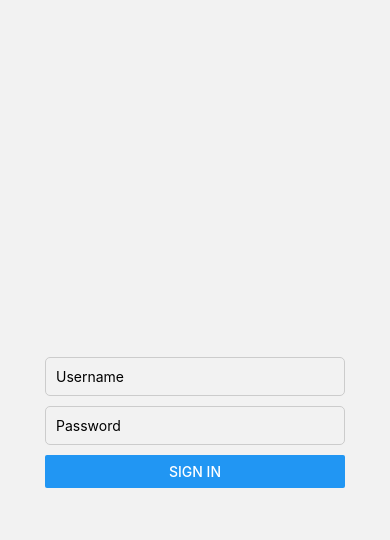
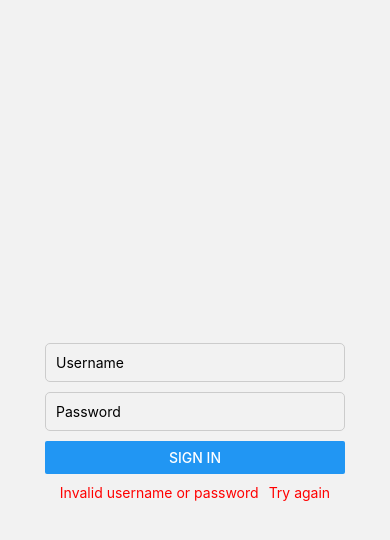
Before and after one commit to Highbeek/Threads_clone, a React Native app: screen /Sign in a window 390 px wide. Both pictures are taken after a click on the button "SIGN IN". Shown: the top 540 px of the page. Built offline with nearby package versions, Linux system fonts and the light colour scheme.

Commit message:
implemented activescreen for activity

```diff
--- a/Src/screens/ActivityScreen.js
+++ b/Src/screens/ActivityScreen.js
@@ -1,4 +1,4 @@
-import React from "react";
+import React, { useState } from "react";
 import {
   View,
   Text,
@@ -10,7 +10,6 @@ import {
 import { Octicons } from "@expo/vector-icons";
 import users from "../../assets/data/user";
 import { styles } from "../styles/styles";
-
 const links = [
   { name: "All" },
   { name: "Follows" },
@@ -22,6 +21,12 @@ const links = [
 ];
 
 export default function ActivityScreen() {
+  const [activeButton, setActiveButton] = useState("All");
+
+  const handleButtonClick = (buttonName) => {
+    setActiveButton(buttonName);
+  };
+
   return (
     <View style={styles.actContainer}>
       <Text style={styles.activityHeader}>Activity</Text>
@@ -31,8 +36,22 @@ export default function ActivityScreen() {
         style={styles.linksContainer}
       >
         {links.map((item) => (
-          <TouchableOpacity key={item.name} style={styles.activityBtn}>
-            <Text style={styles.btnText}>{item.name}</Text>
+          <TouchableOpacity
+            key={item.name}
+            style={[
+              styles.activityBtn,
+              activeButton === item.name && styles.activeButton,
+            ]}
+            onPress={() => handleButtonClick(item.name)}
+          >
+            <Text
+              style={[
+                styles.btnText,
+                activeButton === item.name && styles.activeButtonText,
+              ]}
+            >
+              {item.name}
+            </Text>
           </TouchableOpacity>
         ))}
       </ScrollView>
@@ -47,11 +66,13 @@ export default function ActivityScreen() {
           Get notified when people follow you and like or reply to your posts.
         </Text>
         <TouchableOpacity style={styles.notificationBtn}>
-          <Text style={styles.notText}>Turn On</Text>
+          <Text>Turn On</Text>
         </TouchableOpacity>
       </View>
-      <ScrollView>
-        {users.map((user, index) => (
+      <ScrollView showsVerticalScrollIndicator={false}>
+        {activeButton === "All" &&
+
+          users.map((user, index) => (
             <View key={index} style={styles.userContainer}>
               <Image
                 source={{ uri: user.profileImage }}
@@ -69,6 +90,7 @@ export default function ActivityScreen() {
               </TouchableOpacity>
             </View>
           ))}
+        {/* Repeat similar structure for other buttons */}
       </ScrollView>
     </View>
   );
--- a/Src/screens/SignInScreen.js
+++ b/Src/screens/SignInScreen.js
@@ -1,6 +1,6 @@
 import React, { useState } from "react";
-import { View, TextInput, Button, StyleSheet } from "react-native";
-import { useDispatch, useSelector } from "react-redux";
+import { View, TextInput, Button, StyleSheet, Alert, Text } from "react-native";
+import { useDispatch } from "react-redux";
 import { useNavigation } from "@react-navigation/native";
 import { login } from "../slices/userSlice";
 import users from "../../assets/data/user";
@@ -8,9 +8,9 @@ import users from "../../assets/data/user";
 export default function SignInScreen() {
   const [username, setUsername] = useState("");
   const [password, setPassword] = useState("");
+  const [errorMessage, setErrorMessage] = useState("");
   const dispatch = useDispatch();
   const navigation = useNavigation();
-  const isLoggedIn = useSelector((state) => state.user.isLoggedIn);
 
   const handleSignIn = () => {
     const user = users.find(
@@ -21,10 +21,9 @@ export default function SignInScreen() {
       dispatch(login(user));
       setUsername("");
       setPassword("");
-      navigation.navigate("MainApp"); // Navigate immediately
+      navigation.navigate("MainApp");
     } else {
-      // Handle invalid credentials, show an error message, etc.
-      console.log("Invalid credentials");
+      setErrorMessage("Invalid username or password");
     }
   };
 
@@ -45,6 +44,12 @@ export default function SignInScreen() {
           onChangeText={setPassword}
         />
         <Button title="Sign In" onPress={handleSignIn} />
+        {errorMessage ? (
+          <View style={styles.error}>
+            <Text style={styles.errorMessage}>{errorMessage}</Text>
+            <Text style={styles.errorMessage}>Try again</Text>
+          </View>
+        ) : null}
       </View>
     </View>
   );
@@ -68,4 +73,14 @@ const styles = StyleSheet.create({
     borderColor: "#ccc",
     borderRadius: 5,
   },
+  error: {
+    flexDirection: "row",
+    alignItems: "center",
+    justifyContent: "center",
+    gap: 10,
+  },
+  errorMessage: {
+    color: "red",
+    marginTop: 10,
+  },
 });
--- a/Src/styles/styles.js
+++ b/Src/styles/styles.js
@@ -62,7 +62,6 @@ export const styles = StyleSheet.create({
   inputTxt: {
     fontSize: 16,
     marginBottom: 10,
-
   },
   attachContainer: {
     flexDirection: "row",
@@ -79,23 +78,30 @@ export const styles = StyleSheet.create({
     fontSize: 40,
     fontWeight: "700",
     marginHorizontal: 10,
+    marginVertical:10
   },
   linksContainer: {
     marginLeft: 10,
   },
   activityBtn: {
-    borderWidth: 1,
-    paddingHorizontal: 25,
+    borderWidth: StyleSheet.hairlineWidth,
     paddingVertical: 10,
+    paddingHorizontal: 20,
     marginRight: 10,
     borderRadius: 10,
-    marginVertical: 10,
-    width: 120,
     alignItems: "center",
+    justifyContent: "center",
+    minWidth: 100,
   },
-  btnText: {
-    fontWeight: "600",
+
+  activeButton: {
+    backgroundColor: "#000",
   },
+  activeButtonText: {
+    color: "#fff",
+    fontWeight: "bold",
+  },
+
   notification: {
     flexDirection: "row",
     marginHorizontal: 10,
```
Lines whose indentation alone changed are shown as unchanged.
